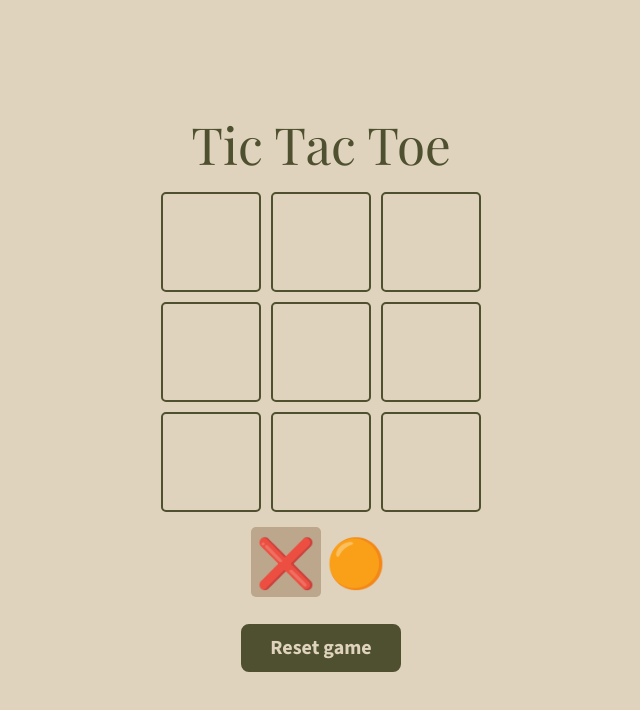
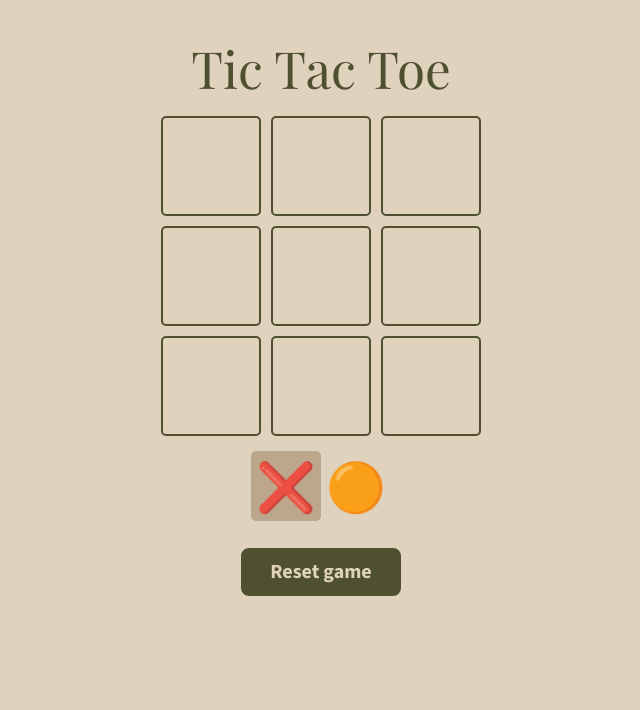
Before and after one commit to nataliatorres/tictactoe, a React (Vite) app: page / in a window 1280 px wide. Shown: the top 710 px of the page, without its empty margins (319-959 px from the left). Built offline with nearby package versions, Linux system fonts and the light colour scheme; a web font is replaced by a local one.

Commit message:
Changing some global styles

```diff
--- a/src/App.css
+++ b/src/App.css
@@ -1,10 +1,7 @@
 @import "tailwindcss";
 
 #root {
-  max-width: 1280px;
-  margin: 0 auto;
-  padding: 2rem;
-  text-align: center;
+  width: 100%;
 }
 
 .logo {
--- a/src/index.css
+++ b/src/index.css
@@ -24,8 +24,6 @@ a:hover {
 
 body {
   margin: 0;
-  display: flex;
-  place-items: center;
   min-width: 320px;
   min-height: 100vh;
 }
@@ -45,3 +43,11 @@ h2 {
 button {
   font-family: "Source Sans 3", sans-serif;
 }
+
+a {
+  font-family: "Source Sans 3", sans-serif;
+  color: #CA9248;
+}
+a:hover {
+  color: #DFD3BD;
+}
```
